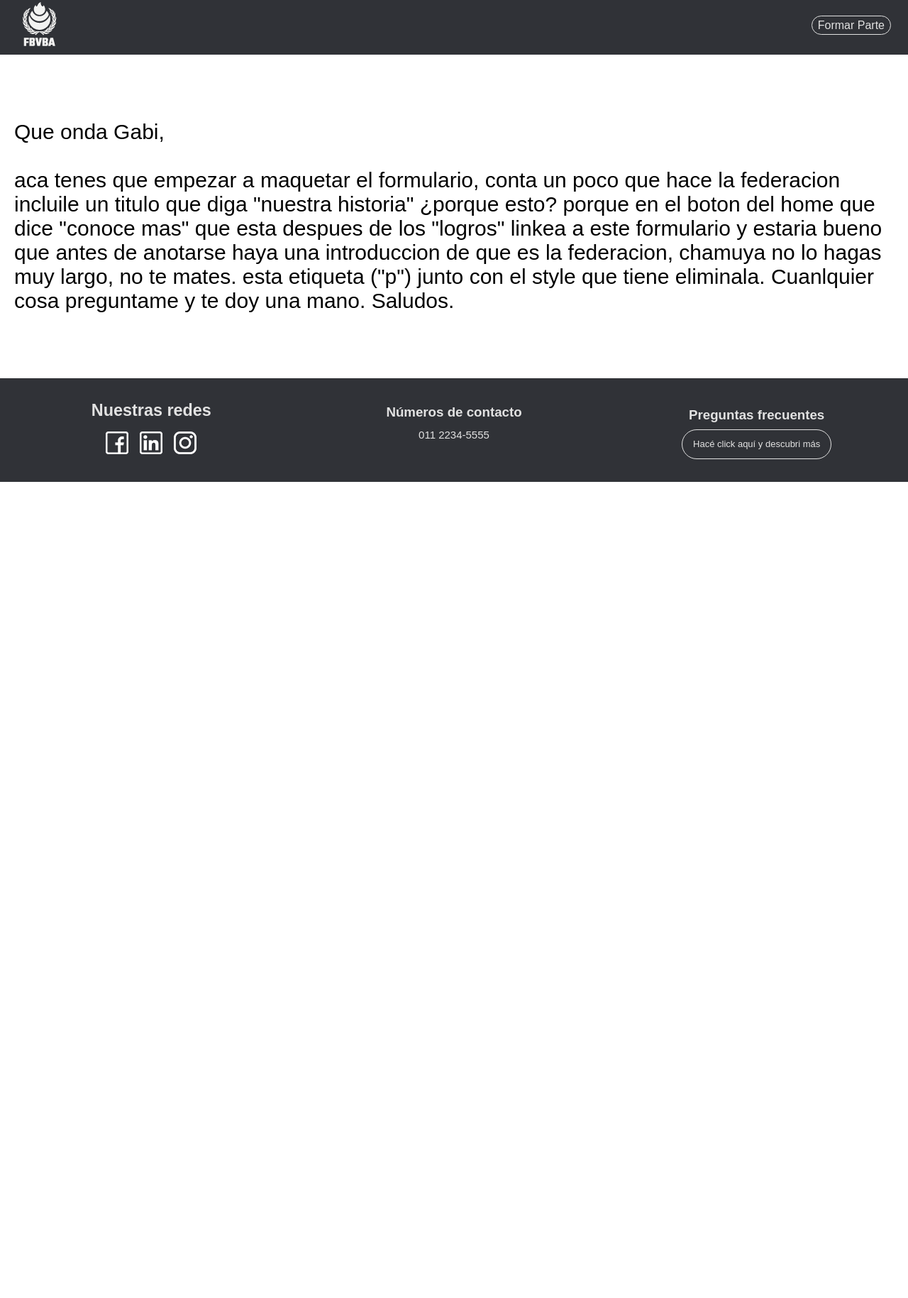
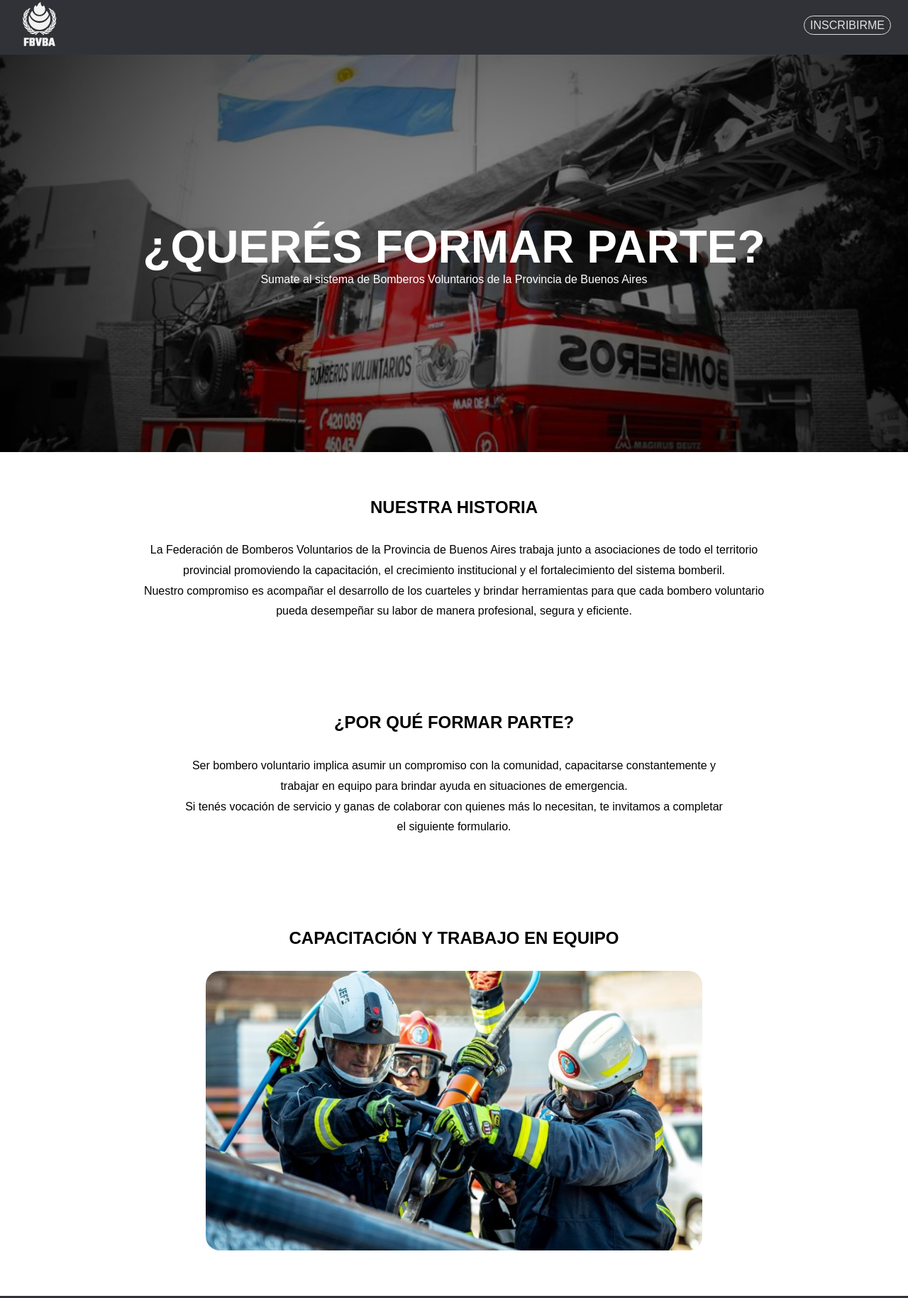
Before and after one commit to Compu3Unla/bomberos-voluntarios-pba-2026-1, a plain HTML site: page forma-parte.html in a window 1280 px wide. Shown: the part 5-1834 px from the top of the page at 71% size. Before the commit the page ends 800 px from the top, so only its background shows below. Drawn offline with Linux system fonts and the light colour scheme.

Commit message:
Agregue main de Formar-parte.html agregue formulario.html estilos agregados al final del css con comentario

```diff
--- a/forma-parte.html
+++ b/forma-parte.html
@@ -25,7 +25,7 @@
         </div>
         <nav class="nav">
             <ul>
-                <li><a href="#">Formar Parte</a></li>
+                <li><a href="formulario.html">INSCRIBIRME</a></li>
             </ul>
         </nav>
 
@@ -34,20 +34,91 @@
 
     <main>
 
-        <br><br><br><br>
-        <p style="font-size: 30px; padding: 20px;">
+        <!-- HERO -->
 
-            Que onda Gabi, <br> <br> aca tenes que empezar a maquetar el formulario, conta un poco que hace la federacion incluile un titulo que diga "nuestra historia" ¿porque esto? porque en el boton del home que dice "conoce mas" que esta despues de los "logros" linkea a este formulario y estaria bueno que antes de anotarse haya una introduccion de que es la federacion, chamuya no lo hagas muy largo, no te mates.
+     <section class="hero-formar-parte">
 
-            esta etiqueta ("p") junto con el style que tiene eliminala.
+    <div class="hero-overlay">
 
-            Cuanlquier cosa preguntame y te doy una mano.
+        <h1>¿QUERÉS FORMAR PARTE?</h1>
 
-            Saludos.
-
+        <p>
+            Sumate al sistema de Bomberos Voluntarios de la Provincia de Buenos Aires
         </p>
 
-        <br><br><br><br>
+    </div>
+
+     </section>
+
+<!-- NUESTRA HISTORIA -->
+
+<section class="historia">
+
+    <header>
+
+        <h2>NUESTRA HISTORIA</h2>
+
+    </header>
+
+    <div class="historia-contenido">
+
+        <p>
+            La Federación de Bomberos Voluntarios de la Provincia de Buenos Aires trabaja junto a
+            asociaciones de todo el territorio provincial promoviendo la capacitación,
+            el crecimiento institucional y el fortalecimiento del sistema bomberil.
+        </p>
+
+        <p>
+            Nuestro compromiso es acompañar el desarrollo de los cuarteles y brindar
+            herramientas para que cada bombero voluntario pueda desempeñar su labor
+            de manera profesional, segura y eficiente.
+        </p>
+
+    </div>
+
+</section>
+
+<!-- INTRODUCCIÓN -->
+
+<section class="intro-inscripcion">
+
+    <header>
+
+        <h2>¿POR QUÉ FORMAR PARTE?</h2>
+
+    </header>
+
+    <p>
+        Ser bombero voluntario implica asumir un compromiso con la comunidad,
+        capacitarse constantemente y trabajar en equipo para brindar ayuda
+        en situaciones de emergencia.
+    </p>
+
+    <p>
+        Si tenés vocación de servicio y ganas de colaborar con quienes más lo necesitan,
+        te invitamos a completar el siguiente formulario.
+    </p>
+
+</section>
+
+
+<section class="multimedia">
+
+    <header>
+
+        <h2>CAPACITACIÓN Y TRABAJO EN EQUIPO</h2>
+
+    </header>
+
+    <div class="multimedia-contenido">
+
+        <img src="img/1709753023.jpeg"
+            alt="Capacitación de bomberos voluntarios">
+
+    </div>
+
+</section>
+
 
     </main>
 
--- a/style.css
+++ b/style.css
@@ -422,3 +422,91 @@ footer .footer-preguntas a {
     padding-left: 15px;
     padding-right: 15px;
 }
+
+
+/* GABRIEL - PAGINA FORMA PARTE ESTILOS */
+
+.hero-formar-parte{
+    height: 70vh;
+    background-image: url("img/1.png");
+    background-size: cover;
+    background-position: center;
+    display:flex;
+    justify-content:center;
+    align-items:center;
+    position: relative;
+}
+
+.hero-formar-parte::before{
+    content:"";
+    position:absolute;
+    inset:0;
+    background:rgba(0,0,0,0.4);
+}
+
+.hero-overlay{
+    position:relative;
+    z-index:2;
+    text-align:center;
+    color:white;
+}
+
+.hero-overlay h1{
+    font-size:4rem;
+}
+
+.historia,
+.intro-inscripcion,
+.inscripcion,
+.multimedia{
+    padding:4rem;
+}
+
+.historia header,
+.intro-inscripcion header,
+.inscripcion header,
+.multimedia header{
+    text-align:center;
+    margin-bottom:2rem;
+}
+
+.historia-contenido,
+.intro-inscripcion{
+    max-width:900px;
+    margin:0 auto;
+    text-align:center;
+    line-height:1.8rem;
+}
+
+.inscripcion form{
+    max-width:700px;
+    margin:0 auto;
+    display:flex;
+    flex-direction:column;
+    gap:1rem;
+}
+
+.inscripcion input,
+.inscripcion textarea{
+    padding:12px;
+    border:1px solid #ccc;
+}
+
+.inscripcion button{
+    background-color:var(--rojo-fuego);
+    color:var(--blanco);
+    border:none;
+    padding:15px;
+    cursor:pointer;
+}
+
+.multimedia-contenido{
+    display:flex;
+    justify-content:center;
+}
+
+.multimedia-contenido img{
+    max-width:700px;
+    width:100%;
+    border-radius:20px;
+}
```
Also changed, not shown: formulario.html (added, +130 -0 lines).
